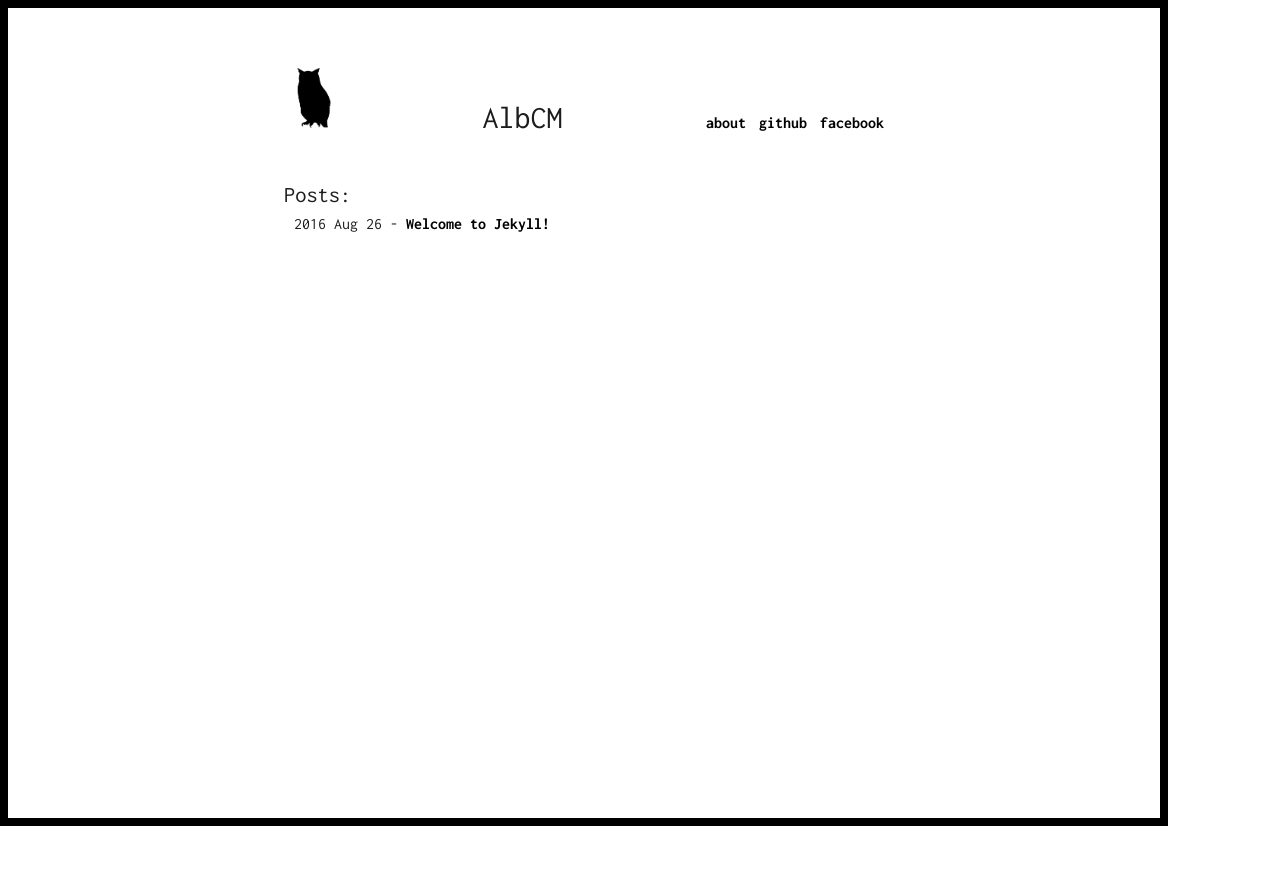
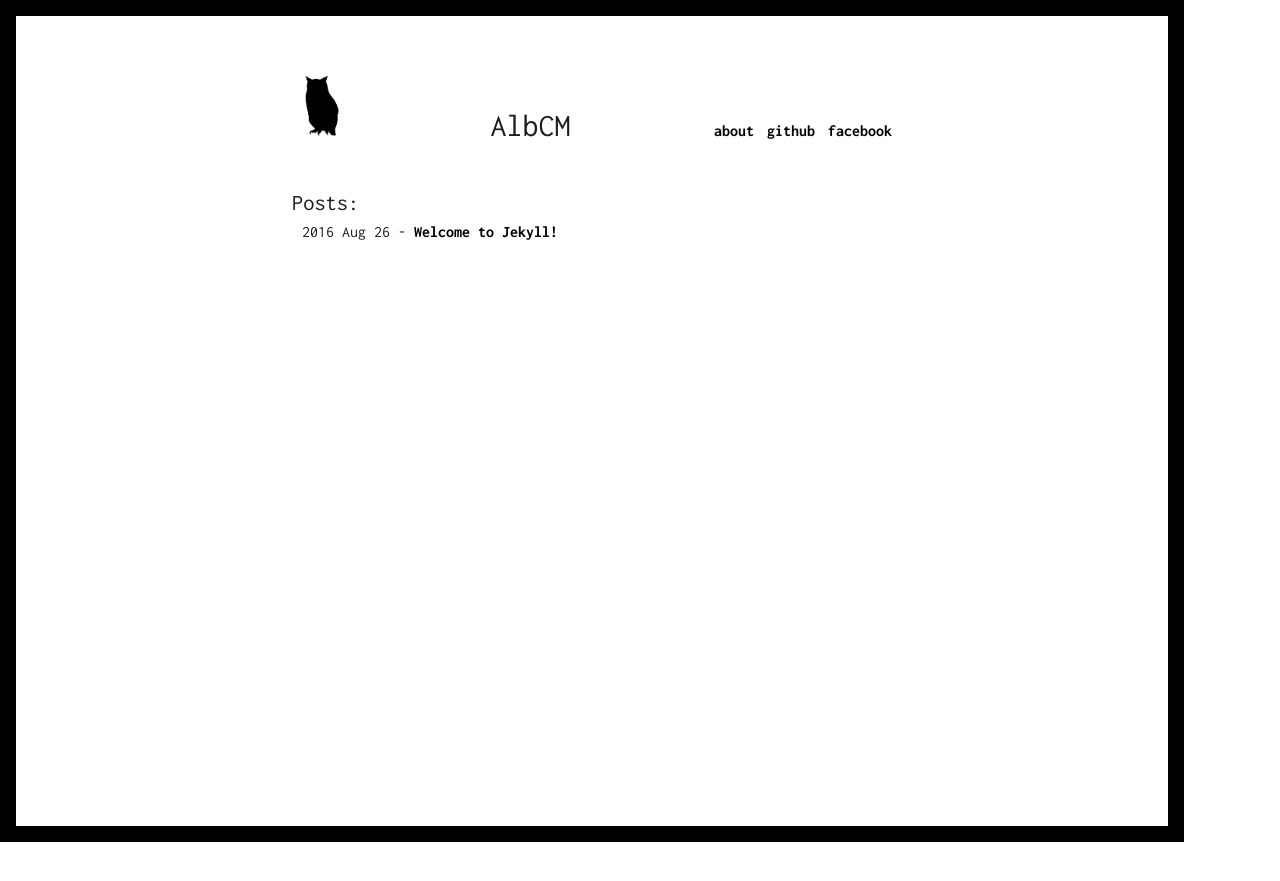
Before and after one commit to AlbCM/albcm.github.io, a Jekyll site: the page built from index.html, in a window 1280 px wide. Shown: the top 881 px of the page. Built offline with Jekyll 4.4.1, drawn with Linux system fonts in a browser that asks for light colours; comment, search, counter and statistics services are not loaded.

Commit message:
Update index.html

```diff
--- a/index.html
+++ b/index.html
@@ -7,7 +7,7 @@ layout: default
 <style>
 html{
     border-style:solid;
-    border-width:.5em;
+    border-width:1em;
     border-color:black;
     width: 90%;
     height:90%;
```
